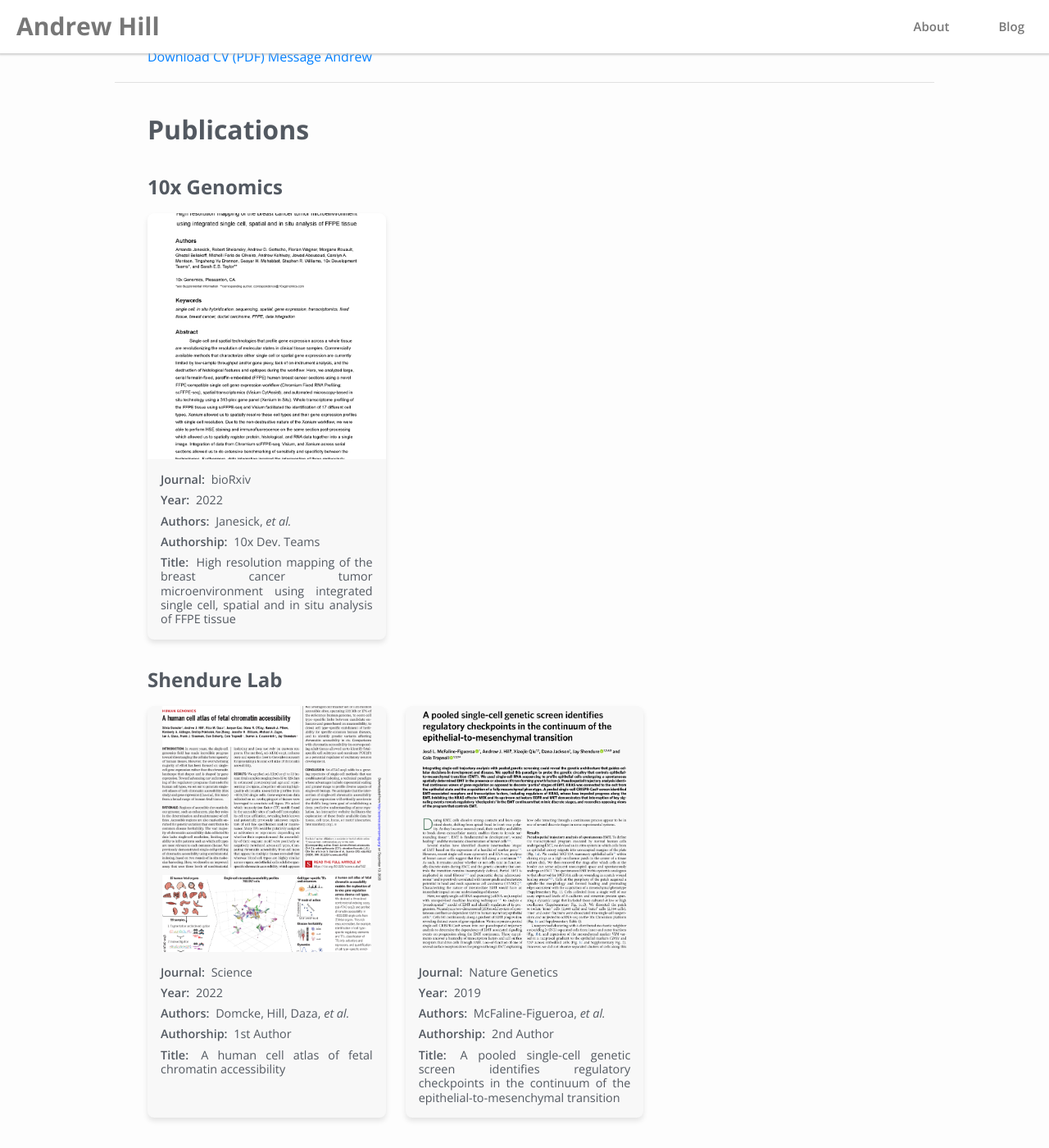
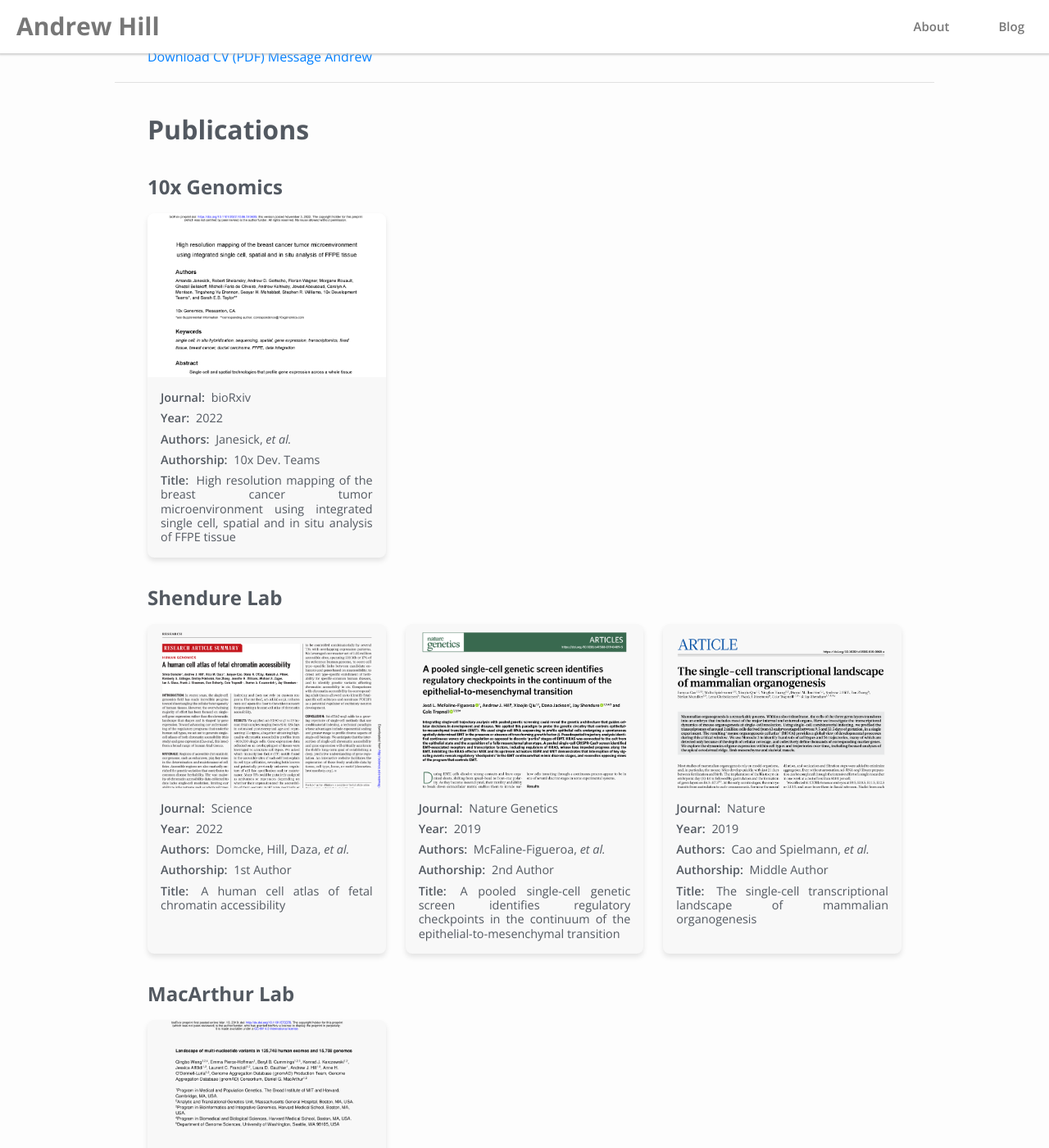
Before and after one commit to andrewhill157/personal-website, a Jekyll site: the page built from index.html, in a window 1280 px wide and 1400 px high, scrolled down 441 px. Shown: the whole window at 82% size. Built offline with Jekyll 4.4.1, drawn with Linux system fonts in a browser that asks for light colours; nearby versions of some CDN libraries; some of the changed text lies outside the part shown.

Commit message:
Another try...

```diff
--- a/css/styles.scss
+++ b/css/styles.scss
@@ -120,62 +120,6 @@
 }
 
 .project-grid {
-  display: grid;
-  grid-template-columns: repeat(auto-fill, minmax(250px, 1fr));
-  gap: 1.5rem;
-}
-
-.project-tile {
-  background-color: $light_background_color;
-  border-radius: 8px;
-  overflow: hidden;
-  box-shadow: 0 4px 6px rgba(0, 0, 0, 0.1);
-  transition: transform 0.3s ease-in-out;
-
-  &:hover {
-    transform: translateY(-5px);
-  }
-
-  a {
-    color: inherit;
-    text-decoration: none;
-    display: block;
-  }
-
-  .project-thumbnail {
-    width: 100%;
-    max-height: 300px; // Adjust this value as needed
-    display: flex;
-    justify-content: center;
-    align-items: center;
-    overflow: hidden;
-
-    img {
-      width: 100%;
-      height: auto;
-      object-fit: contain;
-    }
-  }
-
-  .project-info {
-    padding: 1rem;
-
-    p {
-      margin: 0 0 0.5rem;
-      font-size: 0.9rem;
-      line-height: 1.2;
-
-      &:last-child {
-        margin-bottom: 0;
-      }
-
-      strong {
-        font-weight: 600;
-        margin-right: 0.25rem;
-      }
-    }
-  }
-}.project-grid {
     display: grid;
     grid-template-columns: repeat(auto-fill, minmax(250px, 1fr));
     gap: 1.5rem;
@@ -200,16 +144,16 @@
 
     .project-thumbnail {
       width: 100%;
-      max-height: 300px; // Adjust this value as needed
-      display: flex;
-      justify-content: center;
-      align-items: center;
+      height: 200px; // Fixed height, adjust as needed
       overflow: hidden;
+      position: relative;
 
       img {
         width: 100%;
         height: auto;
-        object-fit: contain;
+        position: absolute;
+        top: 0;
+        left: 0;
       }
     }
 
--- a/index.html
+++ b/index.html
@@ -26,7 +26,8 @@
 
     <span class="downloadLink"><a class="downloadLink" href="mailto:ajh24@uw.edu">Message Andrew</a></span>
   </div>
-  <div class="section projects">
+
+    <div class="section projects">
     <h1>Publications</h1>
 
     <h2>10x Genomics</h2>
@@ -79,6 +80,21 @@
         </a>
       </div>
 
+      <div class="project-tile">
+        <a href="/documents/publications/nature.mouse_development_atlas.pdf">
+          <div class="project-thumbnail">
+            <img src="/images/publications_thumbnails/nature.mouse_development_atlas.png" alt="Middle Author; Nature 2019">
+          </div>
+          <div class="project-info">
+            <p><strong>Journal:</strong> Nature</p>
+            <p><strong>Year:</strong> 2019</p>
+            <p><strong>Authors:</strong> Cao and Spielmann, <i>et al.</i></p>
+            <p><strong>Authorship:</strong> Middle Author</p>
+            <p><strong>Title:</strong> The single-cell transcriptional landscape of mammalian organogenesis</p>
+          </div>
+        </a>
+      </div>
+
       <!-- Add more Shendure Lab publications as needed -->
     </div>
 
```
Also changed, not shown: other parts of index.html (+0 -3 lines).
